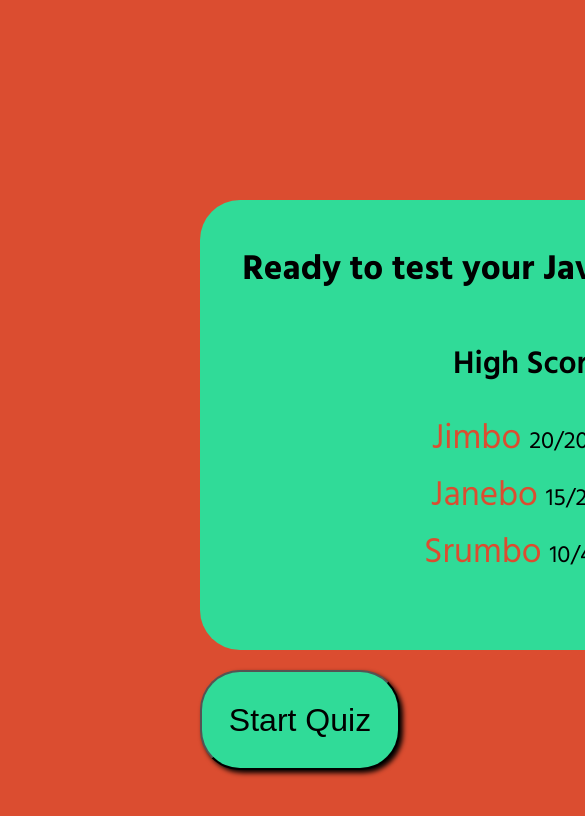
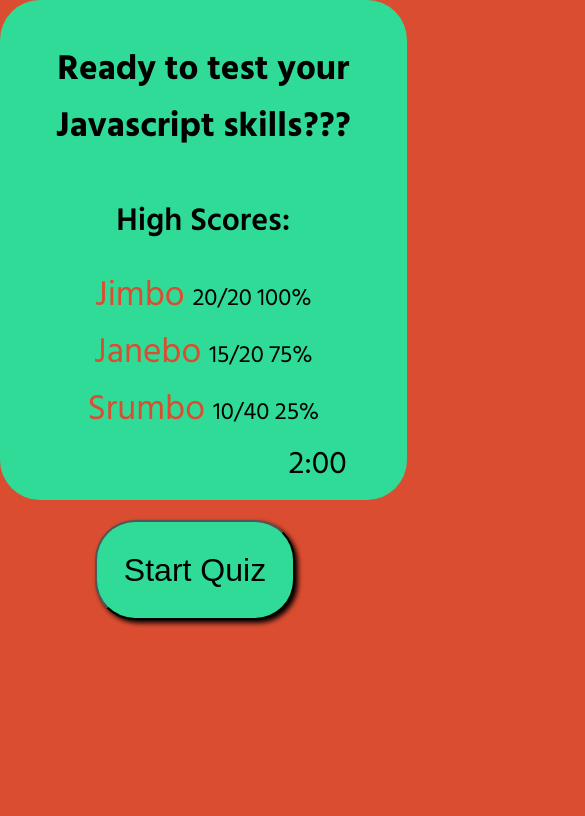
Before and after one commit to guitarkeegan/javascript-quiz, a plain HTML site: page index.html in a window 390 px wide. Shown: the top 816 px of the page, 585 px wide, since content can reach past the window. Drawn offline with Linux system fonts and the light colour scheme.

Commit message:
add media queries

```diff
--- a/assets/styles.css
+++ b/assets/styles.css
@@ -73,5 +73,24 @@ span {
 }
 
 @media screen and (max-width: 1080px){
+    main {
+        margin: 200px 0;
+    }
+    .card {
+        width: 94vw;
+    }
+    p {
+        text-align: right;
+        margin: 0 40px 0 0;
+        font-size: 2rem;
+    }
+}
 
+@media screen and (max-width: 634px){
+    main {
+        margin: 0;
+    }
+    .card{
+        padding-bottom: 60px;
+    }
 }
```
